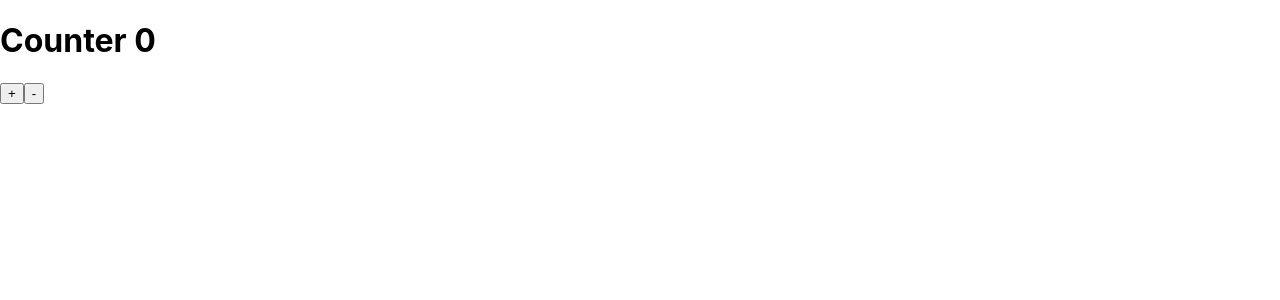
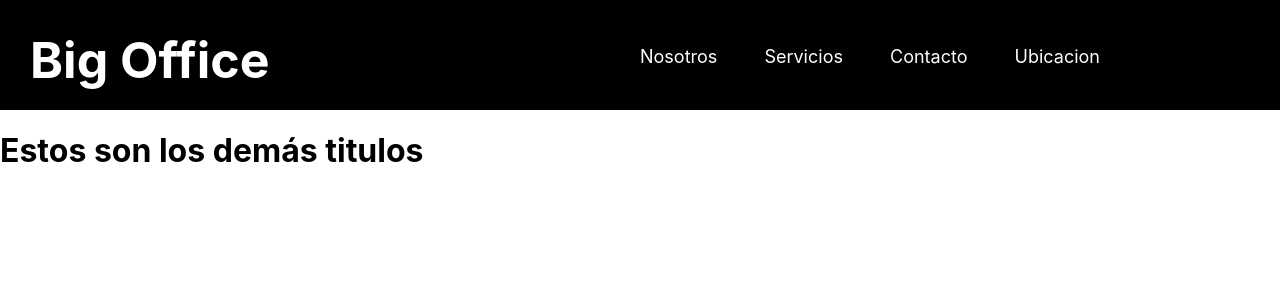
Before and after one commit to chrisval-byte/big-office, a React (Create React App) app: page / in a window 1280 px wide. Shown: the top 300 px of the page. Built offline with nearby package versions, Linux system fonts and the light colour scheme.

Commit message:
Adding header component and some folders to organized project.

```diff
--- a/package.json
+++ b/package.json
@@ -9,6 +9,7 @@
     "react": "^17.0.2",
     "react-dom": "^17.0.2",
     "react-redux": "^7.2.4",
+    "react-router-dom": "^5.2.0",
     "react-scripts": "4.0.3",
     "redux": "^4.1.1",
     "web-vitals": "^1.1.2"
--- a/src/App.js
+++ b/src/App.js
@@ -1,19 +1,9 @@
 import './App.css';
-import { useSelector, useDispatch } from "react-redux"
-import {increment, decrement} from "./redux/actions"
+import Routes from './routes';
 
 function App() {
-  //CON USE SELECTOR PODEMOS EXTRAER EL ESTADO ACTUAL
-  const counter = useSelector(state => state.counter)
-  const dispatch = useDispatch();
-
   return (
-    <div>
-      <h1>Counter {counter}</h1>
-      <button onClick={() => dispatch(increment())}>+</button>
-      <button onClick={() => dispatch(decrement())}>-</button>
-    </div>
-
+    <Routes/>
   );
 }
 
--- /dev/null
+++ b/src/components/common/Header/index.js
@@ -0,0 +1,22 @@
+import "./style.css"
+import { Link } from "react-router-dom";
+
+const Header = () => {
+    return (
+        <div className="header">
+            <div className="title-space">
+                <h1 className="title">Big Office</h1>
+            </div>
+            <div className="link-space">
+                <ul className="link-list">
+                    <li><Link className="link" to="/about">Nosotros</Link></li>
+                    <li><Link className="link" to="/services">Servicios</Link></li>
+                    <li><Link className="link" to="/contact">Contacto</Link></li>
+                    <li><Link className="link" to="/ubication">Ubicacion</Link></li>
+                </ul>
+            </div>
+        </div>
+    )
+}
+
+export default Header
--- /dev/null
+++ b/src/components/common/Header/style.css
@@ -0,0 +1,38 @@
+.header{
+    background-color: black;
+    height: 110px;
+    display: flex;
+    justify-content: space-between;
+}
+
+.title{
+    margin: 0;
+    color: white;
+    font-size: 50px;
+}
+
+.title-space{
+    padding-top: 30px;
+    padding-left: 30px;
+}
+
+.link{
+    color: white;
+    font-size: 18px;
+    text-decoration: none;
+}
+
+.link:hover{
+    color: #61dafb;
+}
+
+.link-list{
+    display: flex;
+    justify-content: space-between;
+}
+
+.link-space{
+    padding-top: 30px;
+    padding-right: 180px;
+    width: 500px;
+}
--- a/src/views/Home/index.js
+++ b/src/views/Home/index.js
@@ -1,9 +1,11 @@
 import "./styles.css"
+import Header from "../../components/common/Header"
 
 const Home = () => {
     return (
         <div>
-            <h1 className="texto">Esta es la página de inicio</h1>
+            <Header/>
+            <h1>Estos son los demás titulos</h1>
         </div>
     )
 }
```
Also changed, not shown: 1 other file (tests, documents, lock files or other folders).
